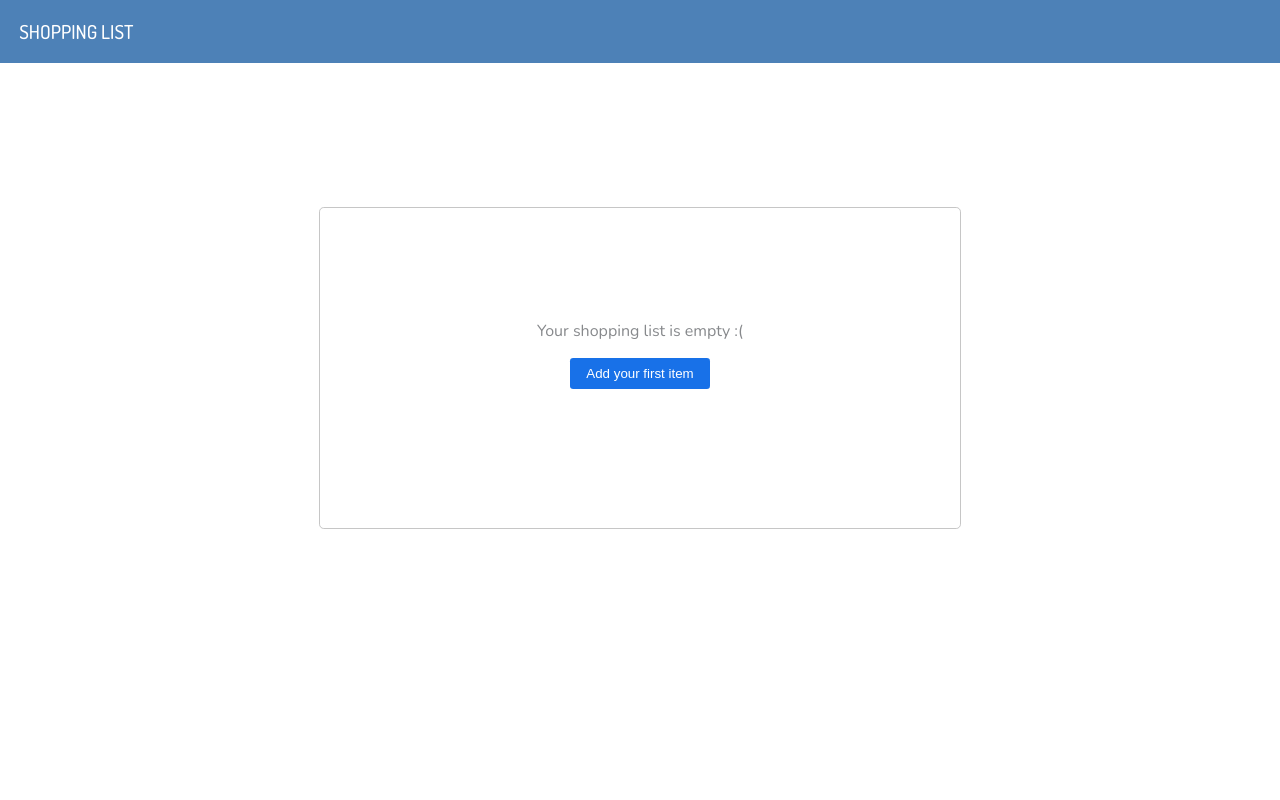
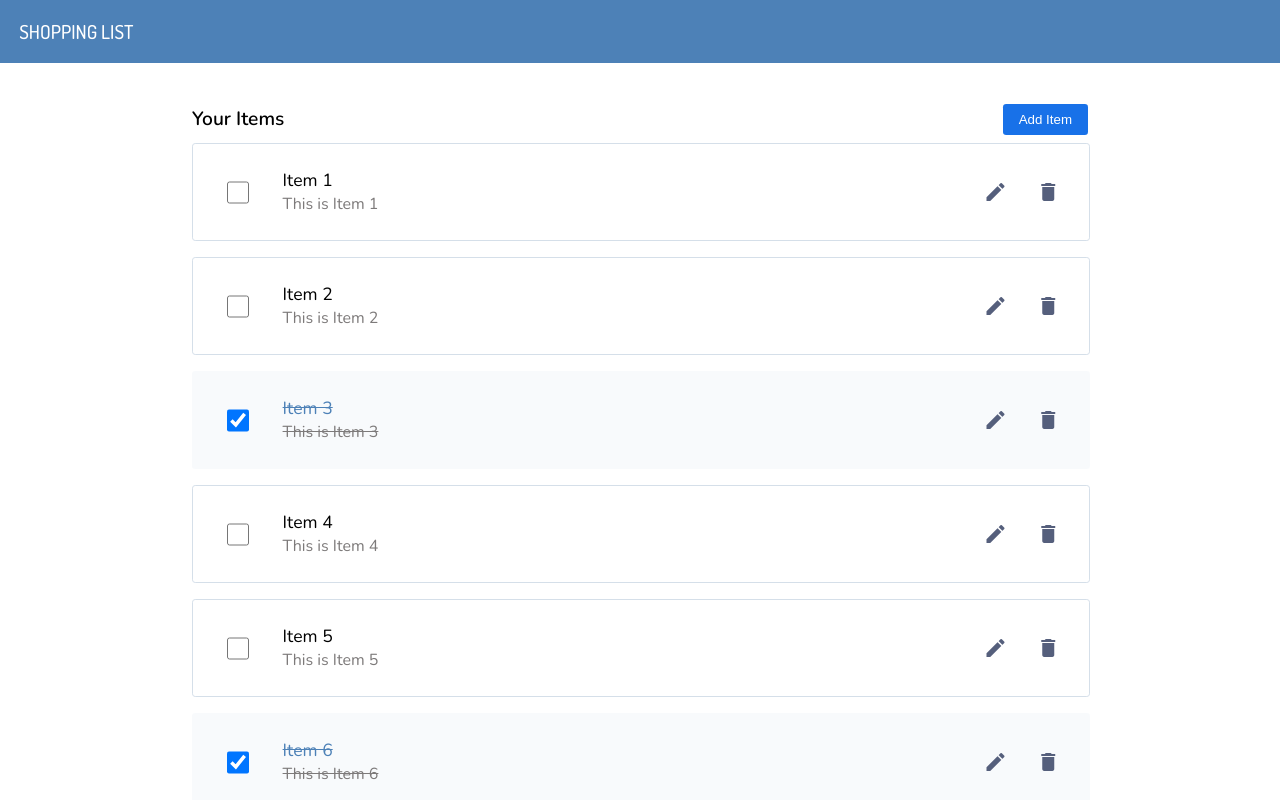
Before and after one commit to thickman-soft/veritone-assessment, a React (Create React App) app in the folder frontend/: page / in a window 1280 px wide. Built offline with nearby package versions, Linux system fonts and the light colour scheme.

Commit message:
feat: Build filled item list with mock data

```diff
--- /dev/null
+++ b/frontend/src/components/Checkbox.js
@@ -0,0 +1,25 @@
+import React from "react";
+import styled from "styled-components";
+
+const CheckboxContainer = styled.div`
+  flex: 0 0 10%;
+  display: flex;
+  justify-content: center;
+  align-items: center;
+`;
+
+const CheckboxInput = styled.input`
+  height: 1.4rem;
+  width: 1.4rem;
+  cursor: pointer;
+`;
+
+const Checkbox = ({ isChecked, ind }) => {
+  return (
+    <CheckboxContainer>
+      <CheckboxInput type="checkbox" defaultChecked={isChecked} />
+    </CheckboxContainer>
+  );
+};
+
+export default Checkbox;
--- /dev/null
+++ b/frontend/src/components/Controls.js
@@ -0,0 +1,38 @@
+import React from 'react';
+import styled from 'styled-components';
+
+const ControlIcons = styled.div`
+  flex: 0 1 15%;
+  display: flex;
+  justify-content: space-evenly;
+  align-items: center;
+
+  i {
+    cursor: pointer;
+    color: var(--control-icons);
+    transition: 200ms;
+  }
+
+  i:hover {
+    color: black;
+  }
+
+  i:active {
+    color: var(--button-secondary-active);
+  }
+`;
+
+const Controls = ({ ele }) => {
+  return (
+    <ControlIcons>
+      <i className='material-icons'>
+        edit
+      </i>
+      <i className='material-icons'>
+        delete
+      </i>
+    </ControlIcons>
+  );
+};
+
+export default Controls;
--- /dev/null
+++ b/frontend/src/components/CrossedItem.js
@@ -0,0 +1,65 @@
+import React from 'react';
+import styled from 'styled-components';
+
+import Checkbox from './Checkbox';
+import Controls from './Controls';
+
+const ItemWrapper = styled.div`
+  display: flex;
+  justify-content: space-between;
+  width: 100%;
+  height: 6rem;
+  margin: 1rem 0rem;
+  border: 0.1rem solid transparent;
+  background-color: rgba(213, 223, 233, 0.17);
+  border-radius: 0.2rem;
+  transition: 200ms;
+
+  &:hover {
+    border: 0.1rem solid var(--button-primary);
+    transition: 200ms;
+  }
+`;
+
+const Textbox = styled.div`
+  flex: 1;
+  display: flex;
+  flex-direction: column;
+  justify-content: center;
+
+  p {
+    font-family: 'Nunito', sans-serif;
+  }
+`;
+
+const ItemName = styled.p`
+  font-size: 1.1rem;
+  margin: 0;
+  text-decoration: line-through;
+  color: var(--checkbox-filled);
+`;
+
+const ItemDesc = styled.p`
+  font-size: 1rem;
+  margin: 0.1rem 0rem;
+  text-decoration: line-through;
+  color: var(--item-desc);
+`;
+
+const CrossedItem = (props) => {
+  const { name, desc, isChecked, count } = props.item;
+  const ind = props.ind;
+
+  return (
+    <ItemWrapper>
+      <Checkbox isChecked={isChecked} ind={ind} />
+      <Textbox>
+        <ItemName>{name}</ItemName>
+        <ItemDesc>{desc}</ItemDesc>
+      </Textbox>
+      <Controls ele={{ name, desc, isChecked, count, ind }} ind={ind} />
+    </ItemWrapper>
+  );
+};
+
+export default CrossedItem;
--- a/frontend/src/components/EmptyList.js
+++ b/frontend/src/components/EmptyList.js
@@ -3,7 +3,7 @@ import styled from "styled-components";
 
 import Button from "./Button";
 
-const EmptyContainer = styled.div`
+const EmptyWrapper = styled.div`
   display: flex;
   flex-direction: column;
   align-items: center;
@@ -25,10 +25,10 @@ const EmptyMessage = styled.p`
 
 const EmptyList = () => {
   return (
-    <EmptyContainer>
+    <EmptyWrapper>
       <EmptyMessage>Your shopping list is empty :(</EmptyMessage>
       <Button>Add your first item</Button>
-    </EmptyContainer>
+    </EmptyWrapper>
   );
 };
 
--- /dev/null
+++ b/frontend/src/components/ItemList.js
@@ -0,0 +1,44 @@
+import React from "react";
+import styled from "styled-components";
+
+import ListItem from "./ListItem";
+import CrossedItem from "./CrossedItem";
+import Button from "./Button";
+
+const ListWrapper = styled.div`
+  align-self: flex-start;
+  width: 70%;
+  margin-top: 2rem;
+`;
+
+const ListHeader = styled.div`
+  display: flex;
+  justify-content: space-between;
+  align-items: center;
+  height: 3rem;
+  margin-bottom: -1rem;
+`;
+const ListTitle = styled.h4`
+  font-family: "Nunito", sans-serif;
+  font-size: 1.2rem;
+`;
+
+const ItemList = ({ shoppingList }) => {
+  return (
+    <ListWrapper>
+      <ListHeader>
+        <ListTitle>Your Items</ListTitle>
+        <Button>Add Item</Button>
+      </ListHeader>
+      {shoppingList.map((item, ind) => {
+        return item.isChecked ? (
+          <CrossedItem item={item} ind={ind} key={ind} />
+        ) : (
+          <ListItem item={item} ind={ind} key={ind} />
+        );
+      })}
+    </ListWrapper>
+  );
+};
+
+export default ItemList;
--- a/frontend/src/components/ListContainer.js
+++ b/frontend/src/components/ListContainer.js
@@ -3,18 +3,29 @@ import styled from "styled-components";
 
 import EmptyList from "./EmptyList";
 
+import itemList from "../mock";
+import ItemList from "./ItemList";
+
 const BodyContainer = styled.div`
-  height: 100%;
   display: flex;
+  flex: 1;
   justify-content: center;
   align-items: center;
+  max-height: -webkit-fill-available;
+  overflow-y: scroll;
 `;
 
 const ListContainer = () => {
-  const [shoppingList, setShoppingList] = useState([]);
+  const [shoppingList, setShoppingList] = useState(itemList);
 
   return (
-    <BodyContainer>{shoppingList.length === 0 && <EmptyList />}</BodyContainer>
+    <BodyContainer>
+      {shoppingList.length === 0 ? (
+        <EmptyList />
+      ) : (
+        <ItemList shoppingList={shoppingList} />
+      )}
+    </BodyContainer>
   );
 };
 
--- /dev/null
+++ b/frontend/src/components/ListItem.js
@@ -0,0 +1,61 @@
+import React from "react";
+import styled from "styled-components";
+
+import Checkbox from "./Checkbox";
+import Controls from "./Controls";
+
+const ItemWrapper = styled.div`
+  display: flex;
+  justify-content: space-between;
+  width: 100%;
+  height: 6rem;
+  margin: 1rem 0rem;
+  border: 0.1rem solid var(--item-border);
+  border-radius: 0.2rem;
+  transition: 200ms;
+
+  &:hover {
+    border: 0.1rem solid var(--button-primary);
+    transition: 200ms;
+  }
+`;
+
+const Textbox = styled.div`
+  flex: 1;
+  display: flex;
+  flex-direction: column;
+  justify-content: center;
+
+  p {
+    font-family: "Nunito", sans-serif;
+  }
+`;
+
+const ItemName = styled.p`
+  font-size: 1.1rem;
+  margin: 0;
+`;
+
+const ItemDesc = styled.p`
+  font-size: 1rem;
+  margin: 0.1rem 0rem;
+  color: var(--item-desc);
+`;
+
+const ListItem = (props) => {
+  const { name, desc, isChecked, count } = props.item;
+  const ind = props.ind;
+
+  return (
+    <ItemWrapper>
+      <Checkbox isChecked={isChecked} ind={ind} />
+      <Textbox>
+        <ItemName>{name}</ItemName>
+        <ItemDesc>{desc}</ItemDesc>
+      </Textbox>
+      <Controls ele={{ name, desc, isChecked, count, ind }} ind={ind} />
+    </ItemWrapper>
+  );
+};
+
+export default ListItem;
--- /dev/null
+++ b/frontend/src/mock.js
@@ -0,0 +1,37 @@
+export default [
+  {
+    name: "Item 1",
+    desc: "This is Item 1",
+    isChecked: false,
+  },
+  {
+    name: "Item 2",
+    desc: "This is Item 2",
+    isChecked: false,
+  },
+  {
+    name: "Item 3",
+    desc: "This is Item 3",
+    isChecked: true,
+  },
+  {
+    name: "Item 4",
+    desc: "This is Item 4",
+    isChecked: false,
+  },
+  {
+    name: "Item 5",
+    desc: "This is Item 5",
+    isChecked: false,
+  },
+  {
+    name: "Item 6",
+    desc: "This is Item 6",
+    isChecked: true,
+  },
+  {
+    name: "Item 7",
+    desc: "This is Item 7",
+    isChecked: false,
+  },
+];
```
